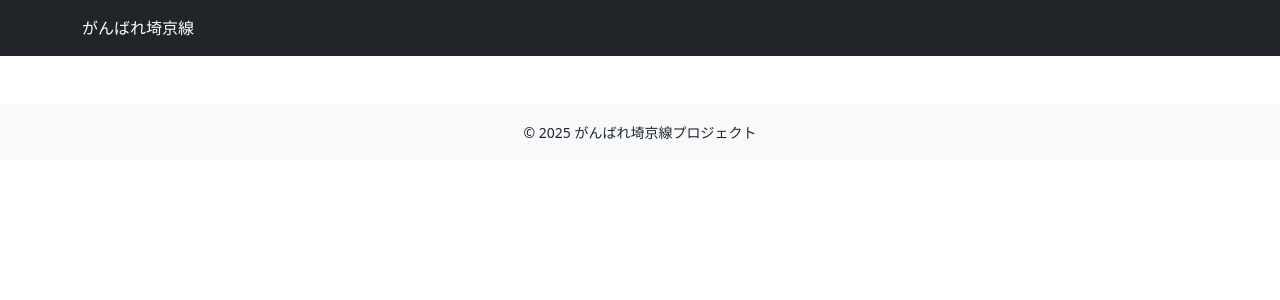
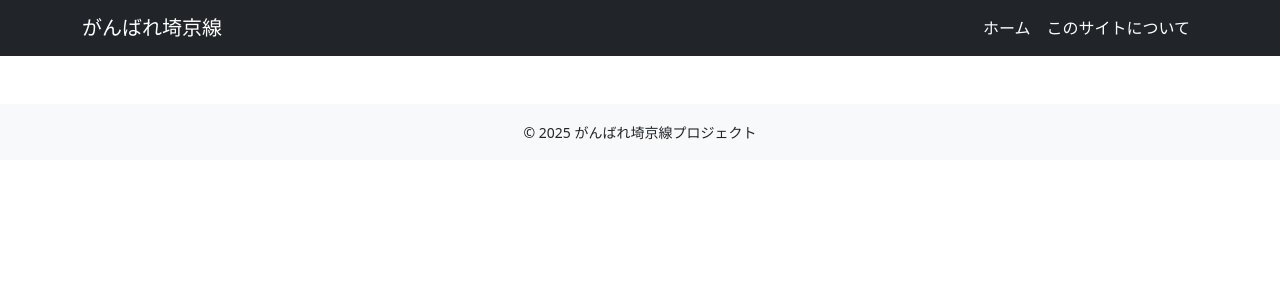
Before and after one commit to Ohirobot/ganbare-saikyo, a Django app: template ganbare_saikyo/traininfo/templates/traininfo/base.html in a window 1280 px wide. Shown: the top 300 px of the page. Run offline with Django 5.2, Linux system fonts and the light colour scheme; the template is opened without the code that fills it, so the values that code supplies are empty.

Commit message:
add screen-transition and modify templates

```diff
--- a/ganbare_saikyo/ganbare_saikyo/settings.py
+++ b/ganbare_saikyo/ganbare_saikyo/settings.py
@@ -122,8 +122,8 @@ USE_TZ = True
 
 # Static files (CSS, JavaScript, Images)
 # https://docs.djangoproject.com/en/5.1/howto/static-files/
-
-STATIC_URL = 'static/'
+# 相対パス（'static/'）だと、特定ページではstaticが読み込めない場合があるので、絶対パスで記述を推奨
+STATIC_URL = '/static/'
 
 # Default primary key field type
 # https://docs.djangoproject.com/en/5.1/ref/settings/#default-auto-field
--- /dev/null
+++ b/ganbare_saikyo/load_train_status.py
@@ -0,0 +1 @@
+# cronやタスクスケジューラによって定期実行する「データ更新処理」を実装する予定
--- a/ganbare_saikyo/traininfo/templates/traininfo/base.html
+++ b/ganbare_saikyo/traininfo/templates/traininfo/base.html
@@ -1,25 +1,59 @@
 <!DOCTYPE html>
 <html lang="ja">
+  {% load static %}
   <head>
     <meta charset="UTF-8" />
-    <meta name="viewport" content="width=device-width, initial-scale=1">
+    <meta name="viewport" content="width=device-width, initial-scale=1" />
     <title>{% block title %}がんばれ埼京線{% endblock %}</title>
-    <link href="https://cdn.jsdelivr.net/npm/bootstrap@5.3.0/dist/css/bootstrap.min.css" rel="stylesheet"/>
+
+    <!-- Bootstrap CDN（そのままでOK） -->
+    <link
+      href="https://cdn.jsdelivr.net/npm/bootstrap@5.3.0/dist/css/bootstrap.min.css"
+      rel="stylesheet"
+    />
+
+    <!-- 自作CSS -->
+    <link rel="stylesheet" href="{% static 'traininfo/css/style.css' %}" />
   </head>
+
   <body>
-    <header class="bg-dark text-white p-3">
-      <div class="container">
-        <a href="{% url 'index' %}" class="text-white text-decoration-none">がんばれ埼京線</a>
-      </div>
+    <header>
+      <nav class="navbar navbar-expand-lg navbar-dark bg-dark">
+        <div class="container">
+          <a class="navbar-brand" href="{% url 'index' %}">がんばれ埼京線</a>
+          <button
+            class="navbar-toggler"
+            type="button"
+            data-bs-toggle="collapse"
+            data-bs-target="#navbarNav"
+          >
+            <span class="navbar-toggler-icon"></span>
+          </button>
+          <div class="collapse navbar-collapse" id="navbarNav">
+            <ul class="navbar-nav ms-auto">
+              <li class="nav-item">
+                <a class="nav-link text-white" href="{% url 'index' %}"
+                  >ホーム</a
+                >
+              </li>
+              <li class="nav-item">
+                <a class="nav-link text-white" href="{% url 'about' %}"
+                  >このサイトについて</a
+                >
+              </li>
+            </ul>
+          </div>
+        </div>
+      </nav>
     </header>
 
-    <main class="container mt-4">
-        {% block content %}
-        {% endblock %}
-    </main>
+    <main class="container mt-4">{% block content %} {% endblock %}</main>
 
     <footer class="bg-light text-center py-3 mt-5">
       <small>&copy; 2025 がんばれ埼京線プロジェクト</small>
     </footer>
+
+    <!-- HTMLの描画が終わってからJSを読み込ませることで、パフォーマンスが良くなる＆描画トラブルを避けられる -->
+    <script src="https://cdn.jsdelivr.net/npm/bootstrap@5.3.0/dist/js/bootstrap.bundle.min.js"></script>
   </body>
 </html>
--- a/ganbare_saikyo/traininfo/urls.py
+++ b/ganbare_saikyo/traininfo/urls.py
@@ -2,5 +2,7 @@ from django.urls import path
 from . import views
 
 urlpatterns = [
-    path('', views.load_mock_data, name='index'),
+    path('', views.load_mock_data, name='index'),  # トップページ
+    path('about/', views.about, name='about'),     # Aboutページ
+    path('load-mock/', views.load_mock_data, name='load_mock'),  # デバッグ用
 ]
--- a/ganbare_saikyo/traininfo/views.py
+++ b/ganbare_saikyo/traininfo/views.py
@@ -21,3 +21,6 @@ def load_mock_data(request):
     return render(request, 'traininfo/index.html', {
     'status_list': TrainStatus.objects.all().order_by('-timestamp')
 })
+
+def about(request):
+    return render(request, 'traininfo/about.html')
```
Also changed, not shown: ganbare_saikyo/traininfo/templates/traininfo/about.html (added, +9 -0 lines), ganbare_saikyo/traininfo/static/traininfo/css/style.css (added).
